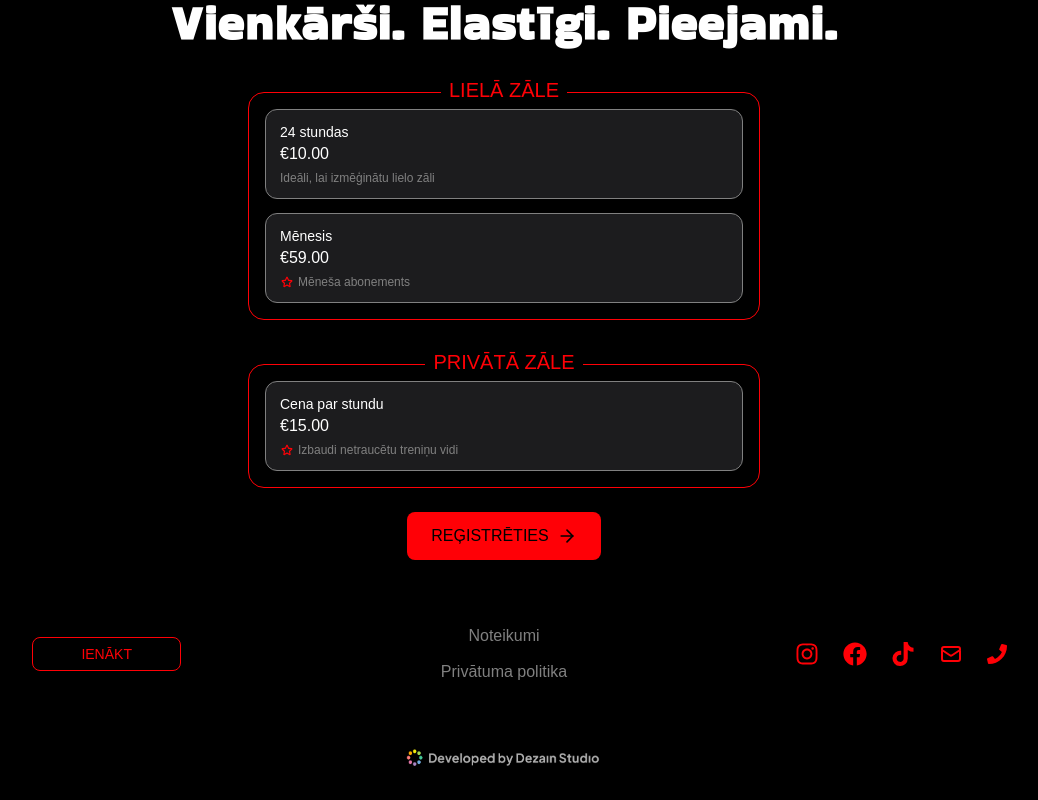
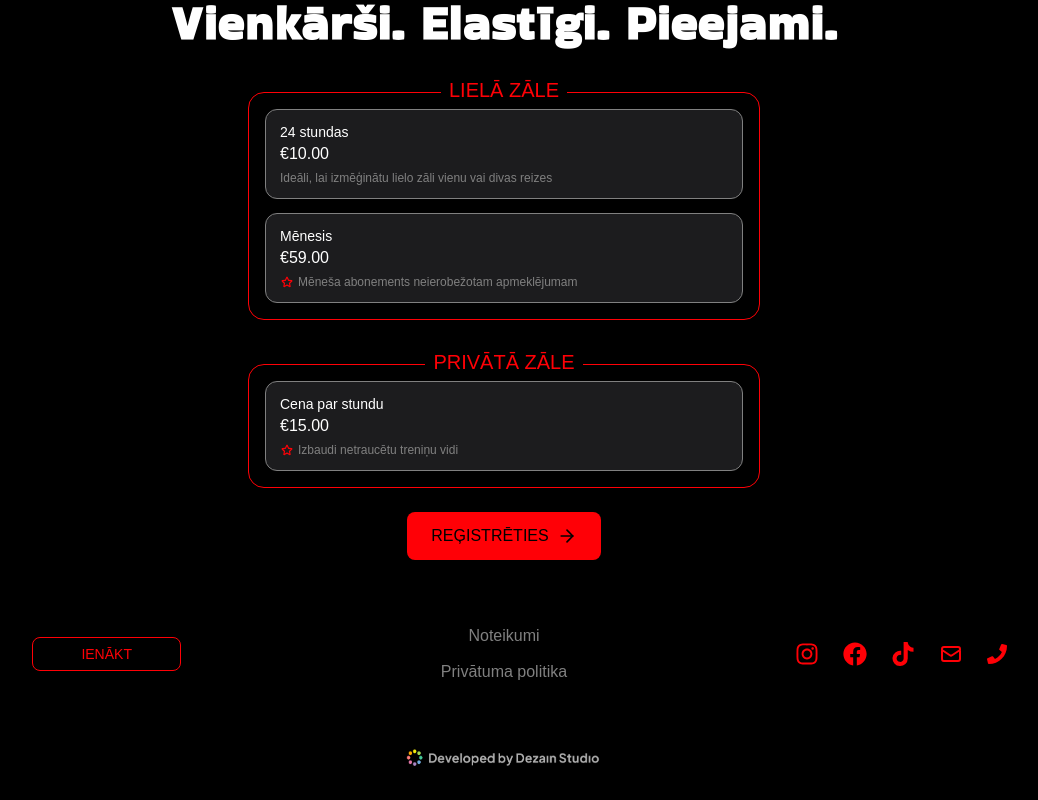
Before and after one commit to atisozols/skultes-next, a Next.js app: page / in a window 1280 px wide. Shown: the part 3340-4140 px from the top of the page, without its empty margins (136-1174 px from the left). Built offline with nearby package versions, Linux system fonts and the light colour scheme; no server answers; a web font is replaced by a local one.

Commit message:
fix: small visual changes

```diff
--- a/app/layout.js
+++ b/app/layout.js
@@ -36,7 +36,7 @@ export const metadata = {
 
   openGraph: {
     title: 'Ozols | Sporta klubs',
-    description: 'Jauns sporta klubs Tukumā pavisam drīz!',
+    description: 'Jauns sporta klubs Tukumā!',
     url: 'https://ozols.club',
     siteName: 'Ozols | Sporta klubs',
     images: [
--- a/components/sections/Landing.jsx
+++ b/components/sections/Landing.jsx
@@ -56,14 +56,14 @@ const MEMBERSHIP_OPTIONS = [
     id: 'day',
     label: '24 stundas',
     price: '€10.00',
-    description: 'Ideāli, lai izmēģinātu lielo zāli',
+    description: 'Ideāli, lai izmēģinātu lielo zāli vienu vai divas reizes',
     icon: false,
   },
   {
     id: 'month',
     label: 'Mēnesis',
     price: '€59.00',
-    description: 'Mēneša abonements',
+    description: 'Mēneša abonements neierobežotam apmeklējumam',
     icon: true,
   },
 ];
```
